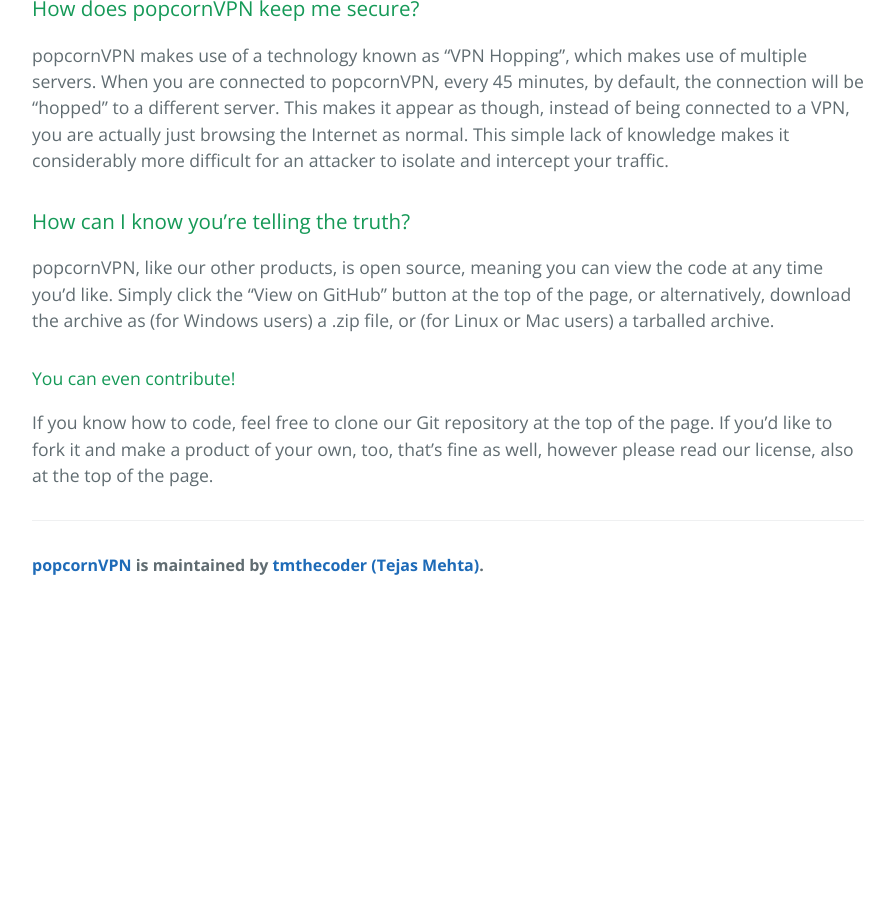
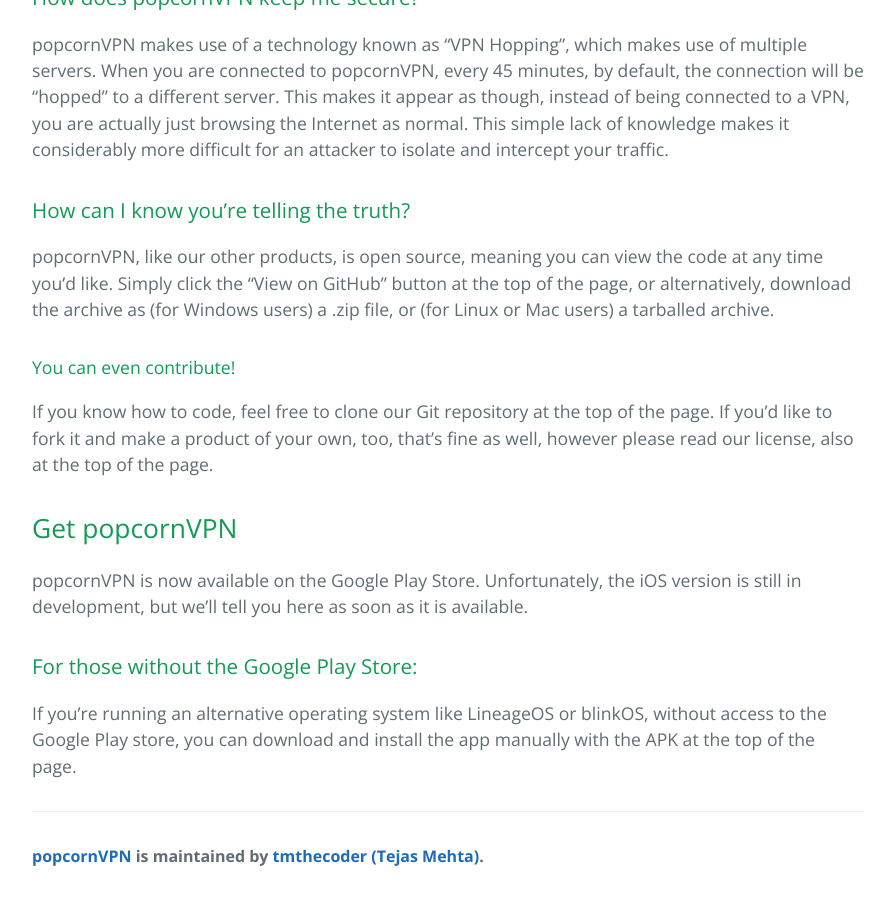
Before and after one commit to CAM-o-man/blinkOSweb, a Jekyll site: the page built from docs/popcornVPN.md, in a window 1280 px wide and 900 px high, scrolled down 942 px. Shown: the whole window, without its empty margins (192-1086 px from the left). Built offline with Jekyll 4.4.1, drawn with Linux system fonts in a browser that asks for light colours; before the commit the page ends 1551 px from its top, so only the background shows below that.

Commit message:
added content and jekyll bugfixing

```diff
--- a/docs/_layouts/popcorn.html
+++ b/docs/_layouts/popcorn.html
@@ -20,7 +20,7 @@
     <a href="https://github.com/tmthecoder/ics-openvpn/archive/master.zip" class="btn">Download .zip</a>
     <a href="https://github.com/tmthecoder/ics-openvpn/archive/master.tar.gz" class="btn">Download .tar.gz</a>
     <a href="https://github.com/tmthecoder/ics-openvpn.git" class="btn">Clone and Contribute</a>
-    <a href="https://www.gnu.org/licenses/gpl-3.0.en.html" class="btn">{{ GNU GPL v3 }}</a>
+    <a href="https://www.gnu.org/licenses/gpl-3.0.en.html" class="btn">GNU GPL v3</a>
 
 </header>
 
--- a/docs/popcornVPN.md
+++ b/docs/popcornVPN.md
@@ -37,3 +37,13 @@ a .zip file, or (for Linux or Mac users) a tarballed archive.
 
 If you know how to code, feel free to clone our Git repository at the top of the page. If you'd like to fork it and
 make a product of your own, too, that's fine as well, however please read our license, also at the top of the page.
+
+## Get popcornVPN
+
+popcornVPN is now available on the Google Play Store. Unfortunately, the iOS version is still in
+development, but we'll tell you here as soon as it is available.
+
+### For those without the Google Play Store:
+
+If you're running an alternative operating system like LineageOS or blinkOS, without access to the Google
+Play store, you can download and install the app manually with the APK at the top of the page.
```
